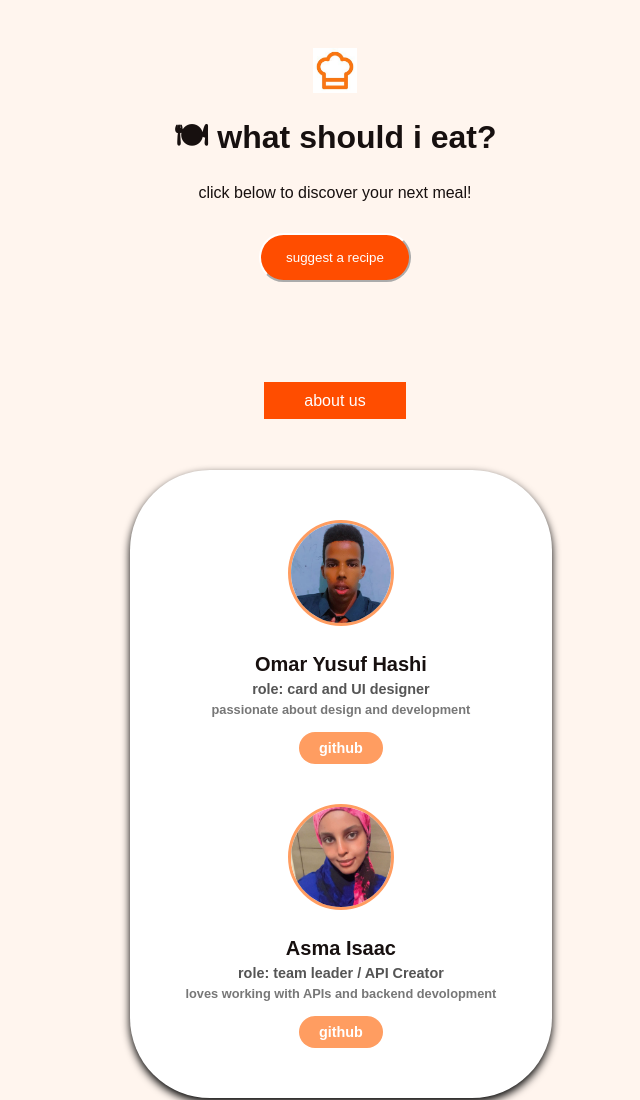
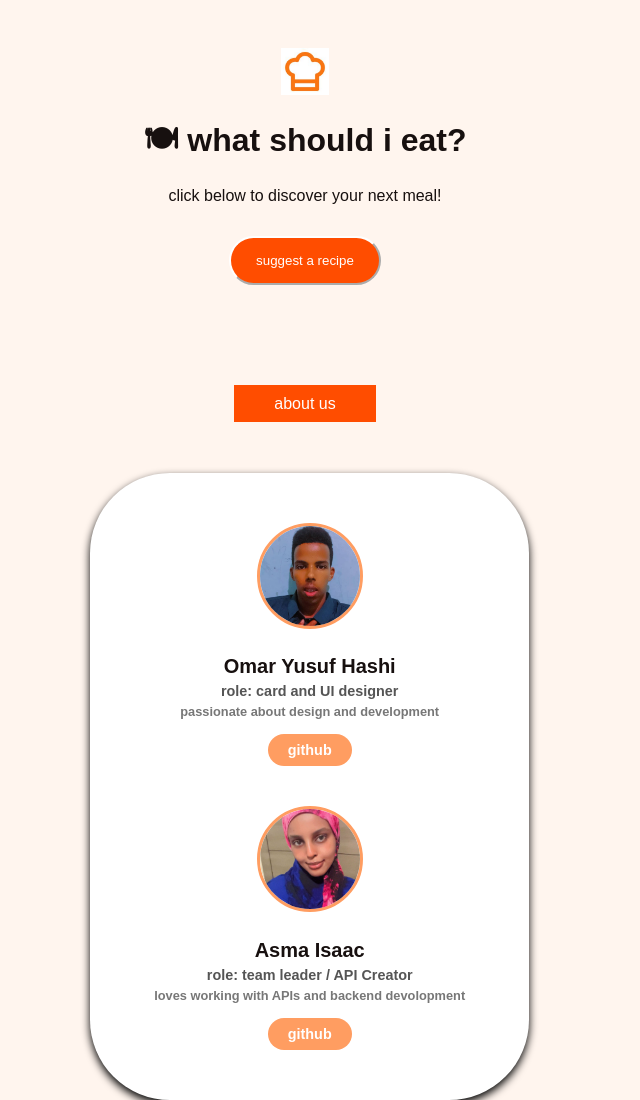
Before and after one commit to what-should-i-eat-G11/what-should-i-eat-g11, a plain HTML site: page Project1.html in a window 1280 px wide. Shown: the top 1100 px of the page, without its empty margins (335-975 px from the left). Drawn offline with nearby package versions, Linux system fonts and the light colour scheme; no server answers.

Commit message:
projectss

```diff
--- a/css/style.css
+++ b/css/style.css
@@ -7,7 +7,7 @@ body {
     background-color: #FFF5EE;
     color: #17100f;
     height: 400px;
-    padding-left: 60px;
+
 }
 
 
```
Also changed, not shown: html.html (renamed from index.html).
